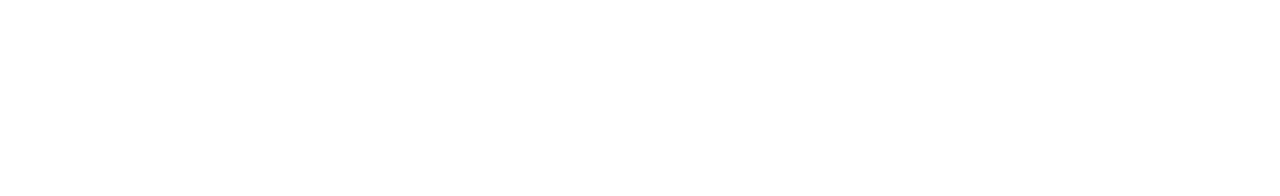
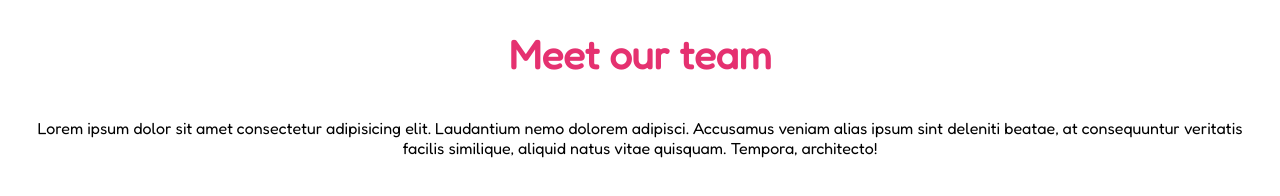
Before and after one commit to lordevito/html-css-float-cards, a plain HTML site: page index.html in a window 1280 px wide. Drawn offline with Linux system fonts and the light colour scheme.

Commit message:
feat: header

```diff
--- a/css/style.css
+++ b/css/style.css
@@ -1,5 +1,32 @@
 /*
 **********
-
+Page
 **********
+*/
+*{
+    margin: 0;
+    padding: 0;
+    box-sizing: border-box;
+}
+body{
+    font-family: 'Fredoka', sans-serif;
+}
 /*
+**********
+Header
+**********
+*/
+h1,h2,h3,h4{
+    font-weight: bolder;
+}
+h1{
+    font-size: 40px;
+    color: #e53170;
+}
+header{
+    text-align: center;
+    padding: 30px;
+}
+p{
+    padding-top: 40px;
+}
--- a/index.html
+++ b/index.html
@@ -3,9 +3,19 @@
 <head>
     <meta charset="UTF-8">
     <meta name="viewport" content="width=device-width, initial-scale=1.0">
-    <title>Document</title>
+    <title>Floating Cards</title>
+    <link rel="stylesheet" href="css/style.css">
+    <!--Google Fonts Fredoka regular 400-->
+    <link rel="preconnect" href="https://fonts.googleapis.com">
+<link rel="preconnect" href="https://fonts.gstatic.com" crossorigin>
+<link href="https://fonts.googleapis.com/css2?family=Fredoka&display=swap" rel="stylesheet">
+    <!--/Google Fonts Fredoka regular 400-->
+</head>
 </head>
 <body>
-
+    <header>
+        <h1>Meet our team</h1>
+        <p>Lorem ipsum dolor sit amet consectetur adipisicing elit. Laudantium nemo dolorem adipisci. Accusamus veniam alias ipsum sint deleniti beatae, at consequuntur veritatis facilis similique, aliquid natus vitae quisquam. Tempora, architecto!</p>
+    </header>
 </body>
 </html>
```
